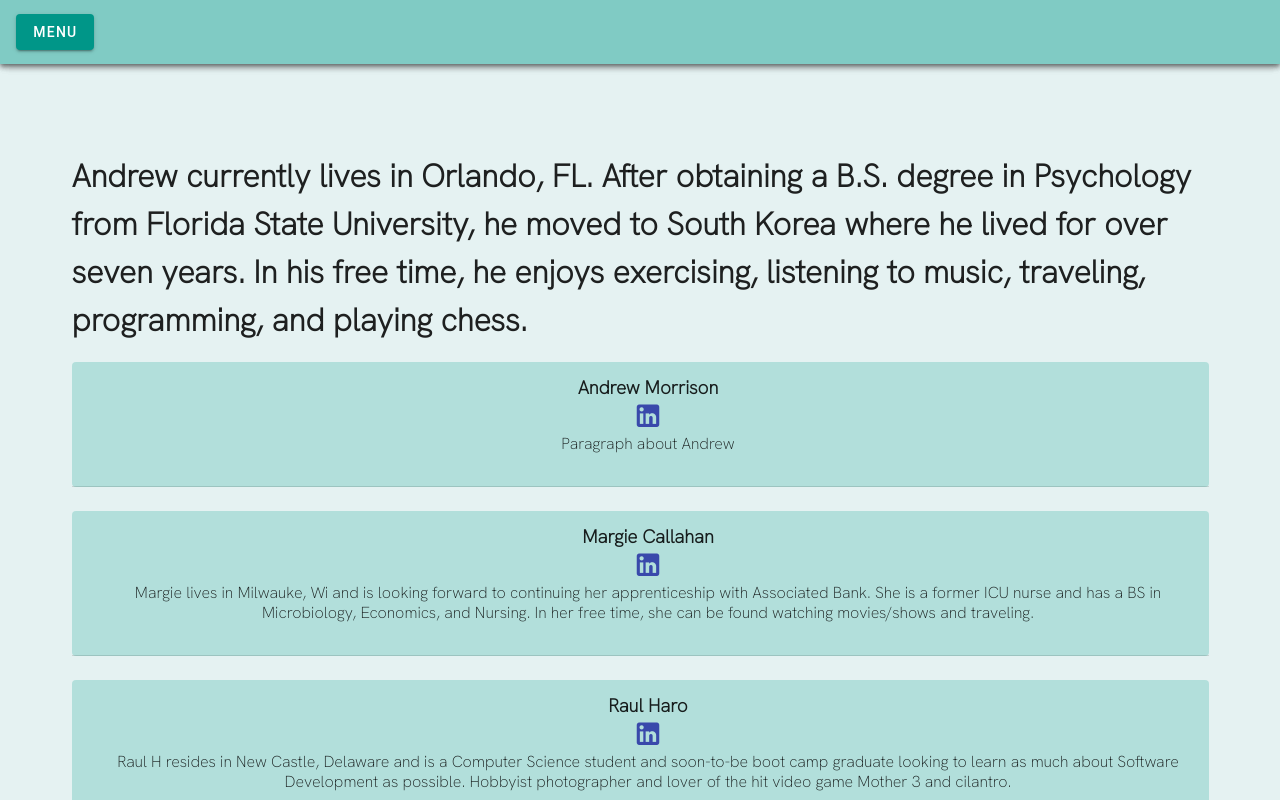
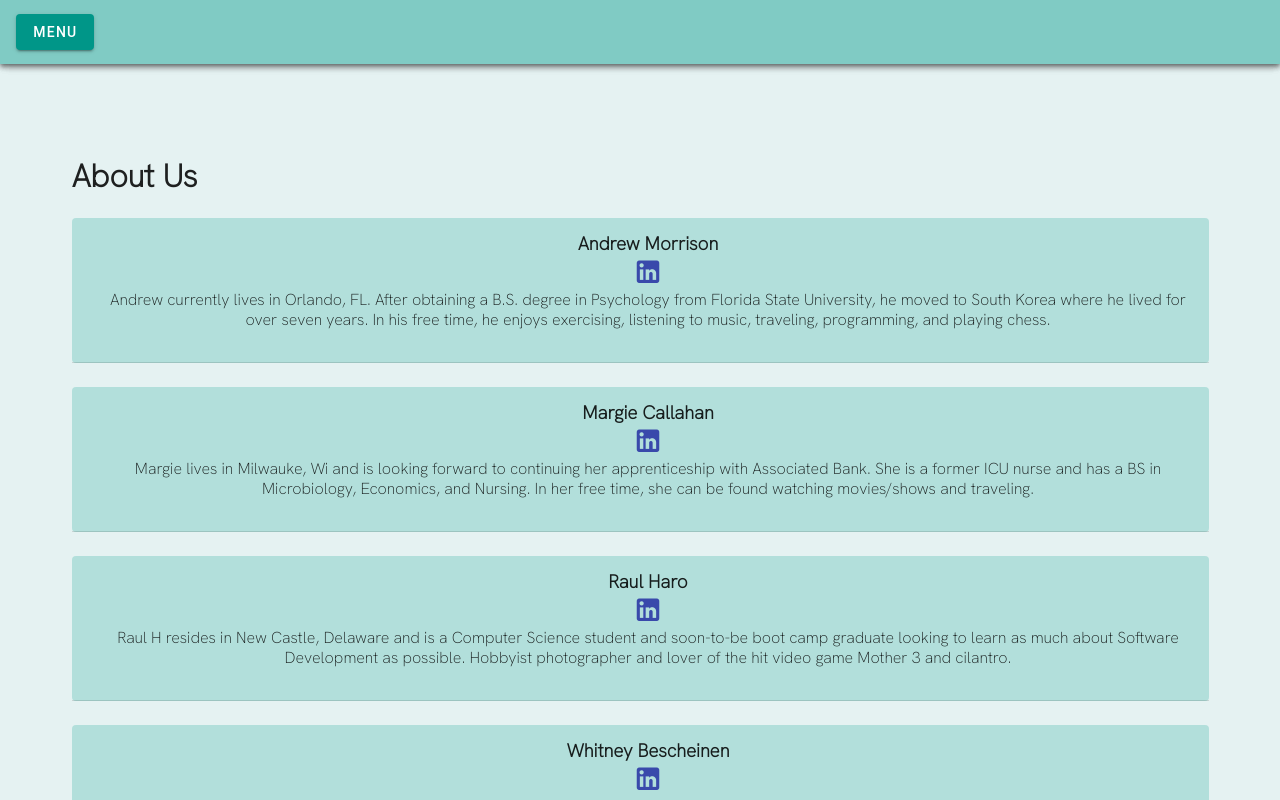
Before and after one commit to raulharo/Tech-Elevator-Final-Capstone, a Vue app in the folder final-capstone/capstone/vue/: page /about-us in a window 1280 px wide. Shown: the top 800 px of the page. Built offline with nearby package versions, Linux system fonts and the light colour scheme; sample sign-in values are in the browser's storage.

Commit message:
fixed Andrew's bio

```diff
--- a/final-capstone/capstone/vue/src/views/About.vue
+++ b/final-capstone/capstone/vue/src/views/About.vue
@@ -12,11 +12,7 @@
       </div>
     </v-app-bar>
     <div class="header">
-    <h1>Andrew currently lives in Orlando, FL. After obtaining a B.S. degree
-       in Psychology from Florida State University, he moved to South Korea where
-        he lived for over seven years. In his free time, he enjoys exercising,
-         listening to music, traveling, programming, and playing chess.
-    </h1>
+    <h1>About Us</h1>
     </div>
     <div class="about-andrew">
       <v-banner rounded color="teal lighten-4">
@@ -33,7 +29,10 @@
           </v-icon>
         </v-btn>
         <br />
-        <p>Paragraph about Andrew</p>
+        <p>Andrew currently lives in Orlando, FL. After obtaining a B.S. degree
+         in Psychology from Florida State University, he moved to South Korea where
+         he lived for over seven years. In his free time, he enjoys exercising,
+         listening to music, traveling, programming, and playing chess.</p>
       </v-banner>
     </div>
     <br />
```
